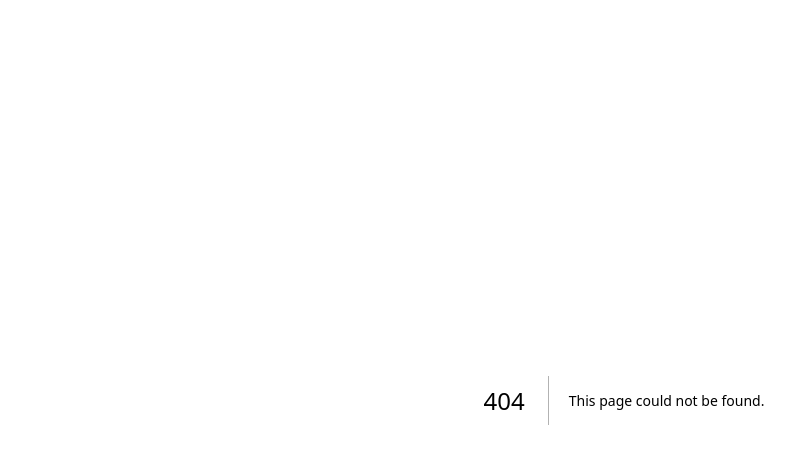
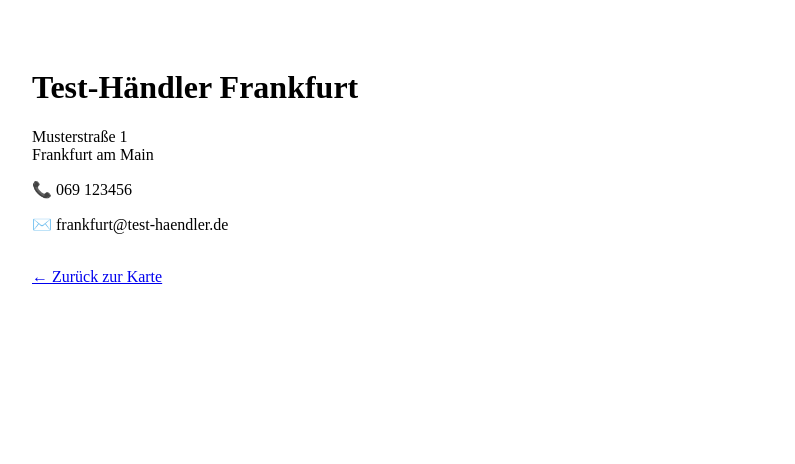
Before and after one commit to Eric2610-design/vertriebsgebiet-app, a Next.js app: page /dealers/1 in a window 1280 px wide. Before the commit this address had no page. Shown: the top 464 px of the page, without its empty margins (16-811 px from the left). Built offline with nearby package versions, Linux system fonts and the light colour scheme.

Commit message:
Update and rename page.tsx.txt to page.tsx

```diff
--- /dev/null
+++ b/app/dealers/[id]/page.tsx
@@ -0,0 +1,38 @@
+import { dealers } from "../../../lib/dealers";
+
+type Props = {
+  params: { id: string };
+};
+
+export default function DealerDetailPage({ params }: Props) {
+  const dealer = dealers.find(
+    (d) => d.id === Number(params.id)
+  );
+
+  if (!dealer) {
+    return (
+      <main style={{ padding: 40 }}>
+        <h1>Händler nicht gefunden</h1>
+        <a href="/">← Zurück zur Karte</a>
+      </main>
+    );
+  }
+
+  return (
+    <main style={{ padding: 40 }}>
+      <h1>{dealer.name}</h1>
+
+      <p>
+        {dealer.street}
+        <br />
+        {dealer.city}
+      </p>
+
+      {dealer.phone && <p>📞 {dealer.phone}</p>}
+      {dealer.email && <p>✉️ {dealer.email}</p>}
+
+      <br />
+      <a href="/">← Zurück zur Karte</a>
+    </main>
+  );
+}
```
Also changed, not shown: app/dealers/[id]/page.tsx.txt (deleted).
